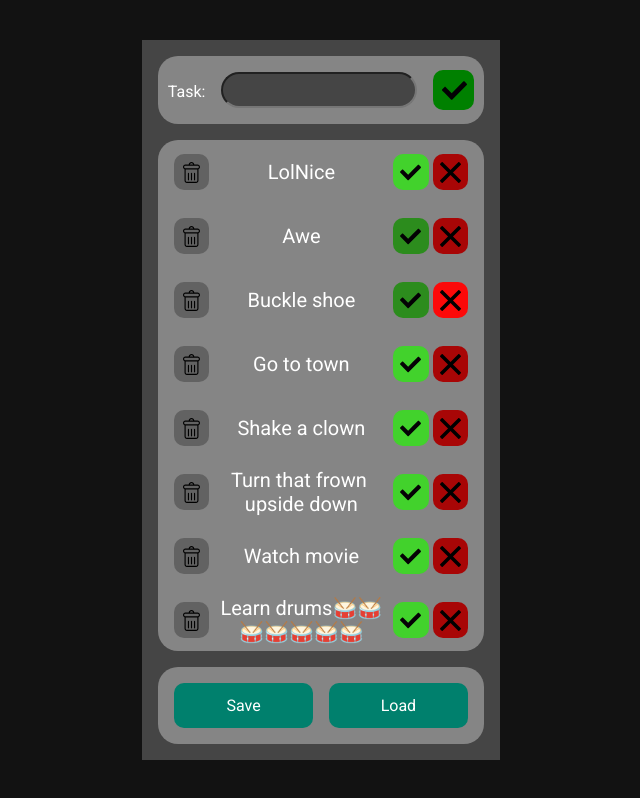
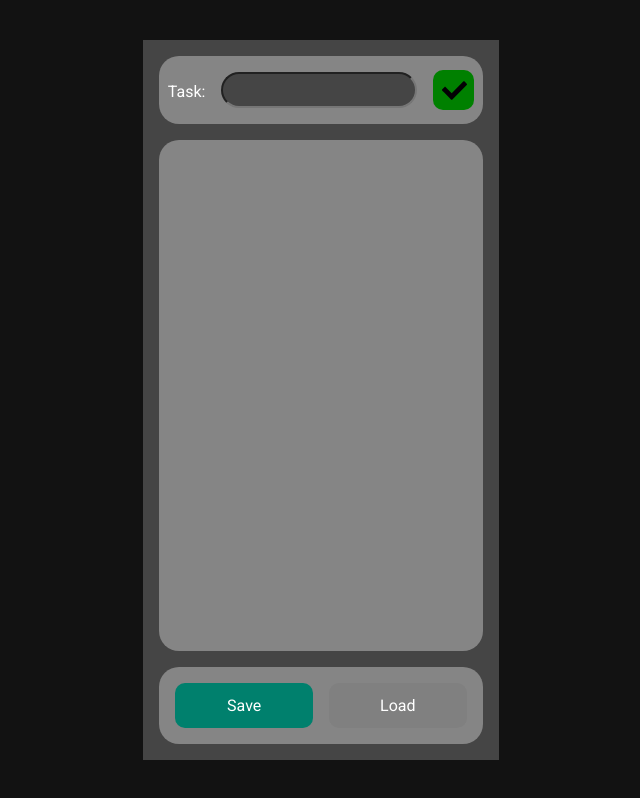
Before and after one commit to Manuel-Nunes/fantestic, a React (Vite) app: page / in a window 1280 px wide. Shown: the whole page, without its empty margins (319-959 px from the left). Built offline with nearby package versions, Linux system fonts and the light colour scheme.

Commit message:
Add load available check;

```diff
--- a/src/components/Footer.jsx
+++ b/src/components/Footer.jsx
@@ -6,12 +6,14 @@ const FooterButton = styled.div`
   display: flex;
   justify-content: center;
   align-items: center;
-  background-color: #00806d;
   height: 100%;
   width: 100%;
   border-radius: 10px;
+
+  ${({$isEnabled})=> $isEnabled? 'background-color: #00806d;': 'background-color: grey;'}
+
   &:hover {
-    filter: brightness(1.5);
+    ${({$isEnabled})=> $isEnabled? 'filter: brightness(1.5);': ''}
   }
 `;
 
@@ -37,13 +39,14 @@ const FooterHolder = styled.div`
 export function Footer(
   {
     loadList,
-    saveList
+    saveList,
+    isLoadAvailable
   }
 ){
   return (
     <FooterHolder>
-      <FooterButton onClick={ saveList } >Save</FooterButton>
-      <FooterButton onClick={ loadList } >Load</FooterButton>
+      <FooterButton onClick={ saveList } $isEnabled={ true } >Save</FooterButton>
+      <FooterButton onClick={ loadList } $isEnabled={ isLoadAvailable }>Load</FooterButton>
     </FooterHolder>
   );
 }
--- a/src/screens/AppMain.jsx
+++ b/src/screens/AppMain.jsx
@@ -38,12 +38,22 @@ function loadToDoItems(setToDoValues){
   } catch (error) {
     console.warn(error);
   }
+}
 
+function checkIfLoadIsAvailable(){
+  try {
+    let obj = JSON.parse(localStorage.getItem(itemKey));
+    return Object.keys(obj).length > 0;
+
+  } catch (error) {
+
+    return false;
+  }
 }
 
 export function AppMain() {
 
-  const [ToDoItems, setDoItems] = useState(ListItems );
+  const [ToDoItems, setDoItems] = useState([] );
 
   /**
    * Adds new todo item to state
@@ -59,6 +69,7 @@ export function AppMain() {
       <Header addToDoItem={addToDo}/>
       <ToDoDisplay toDoList={ToDoItems} setToDoItems={setDoItems} />
       <Footer
+        isLoadAvailable={ checkIfLoadIsAvailable() }
         loadList={ () => { loadToDoItems( setDoItems ); }}
         saveList={ () => { saveToDoItems( ToDoItems ); }}
       />
--- a/src/types/types.js
+++ b/src/types/types.js
@@ -29,4 +29,5 @@
  * @typedef {object} FooterProps
  * @property {Function} saveList
  * @property {Function} loadList
+ * @property {boolean} isLoadAvailable
  */
```
